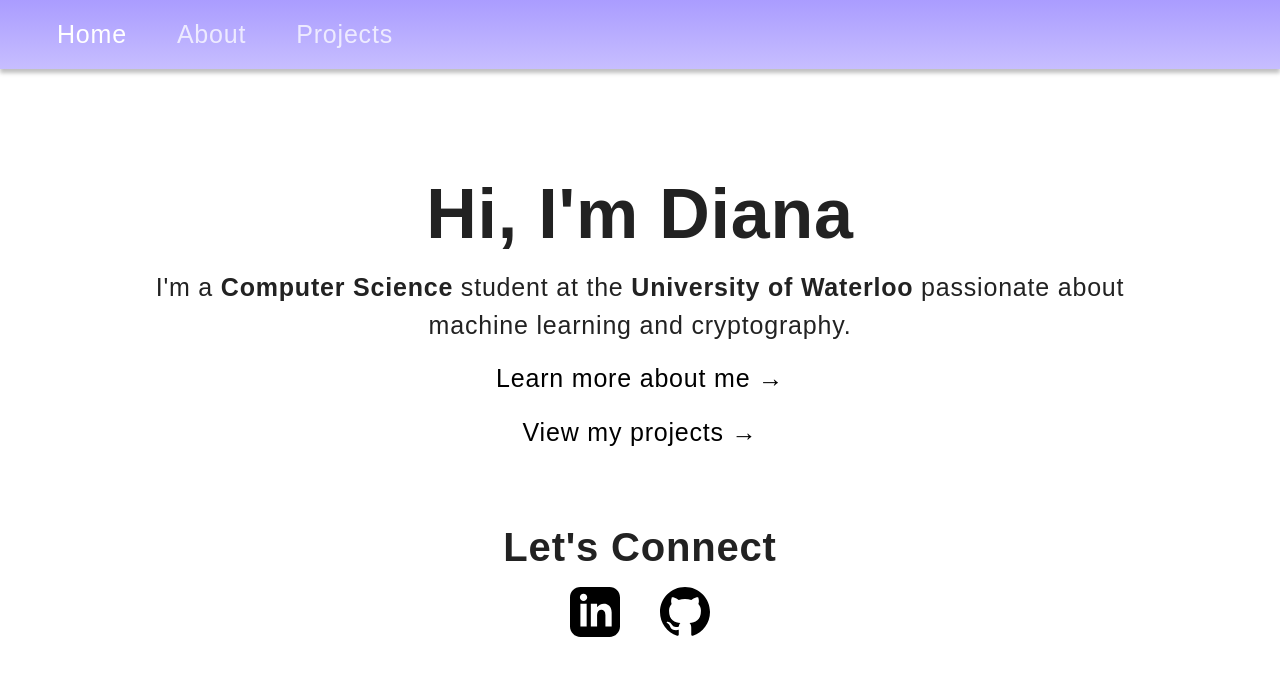
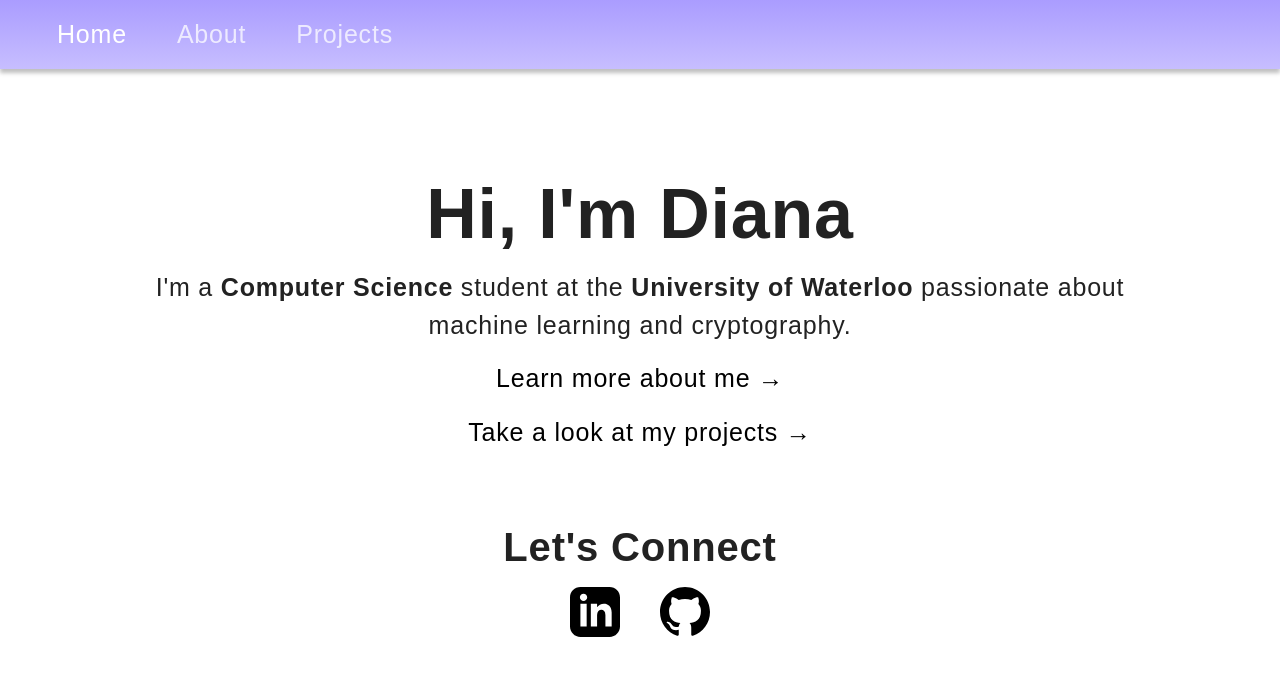
Before and after one commit to dbaitech/personal-website, a React (Create React App) app in the folder my-website/: page /#/ in a window 1280 px wide. Shown: the top 676 px of the page. Built offline with nearby package versions, Linux system fonts and the light colour scheme.

Commit message:
Update Banner.js

```diff
--- a/my-website/src/components/Banner.js
+++ b/my-website/src/components/Banner.js
@@ -22,7 +22,7 @@ function Banner() {
               <Link to="/about">Learn more about me →</Link>
             </p>
             <p>
-              <Link to="/projects">View my projects →</Link>
+              <Link to="/projects">Take a look at my projects →</Link>
             </p>
           </div>
           <div className="connect">
```
